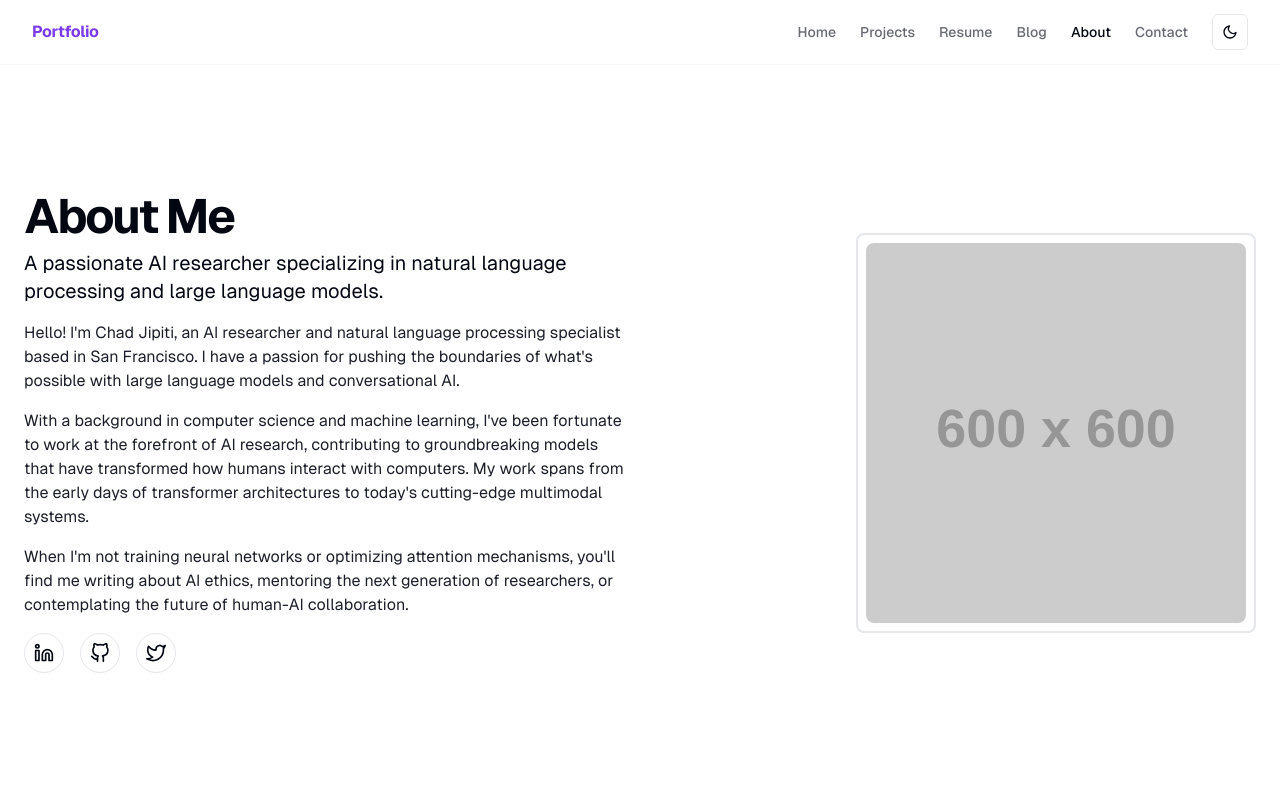
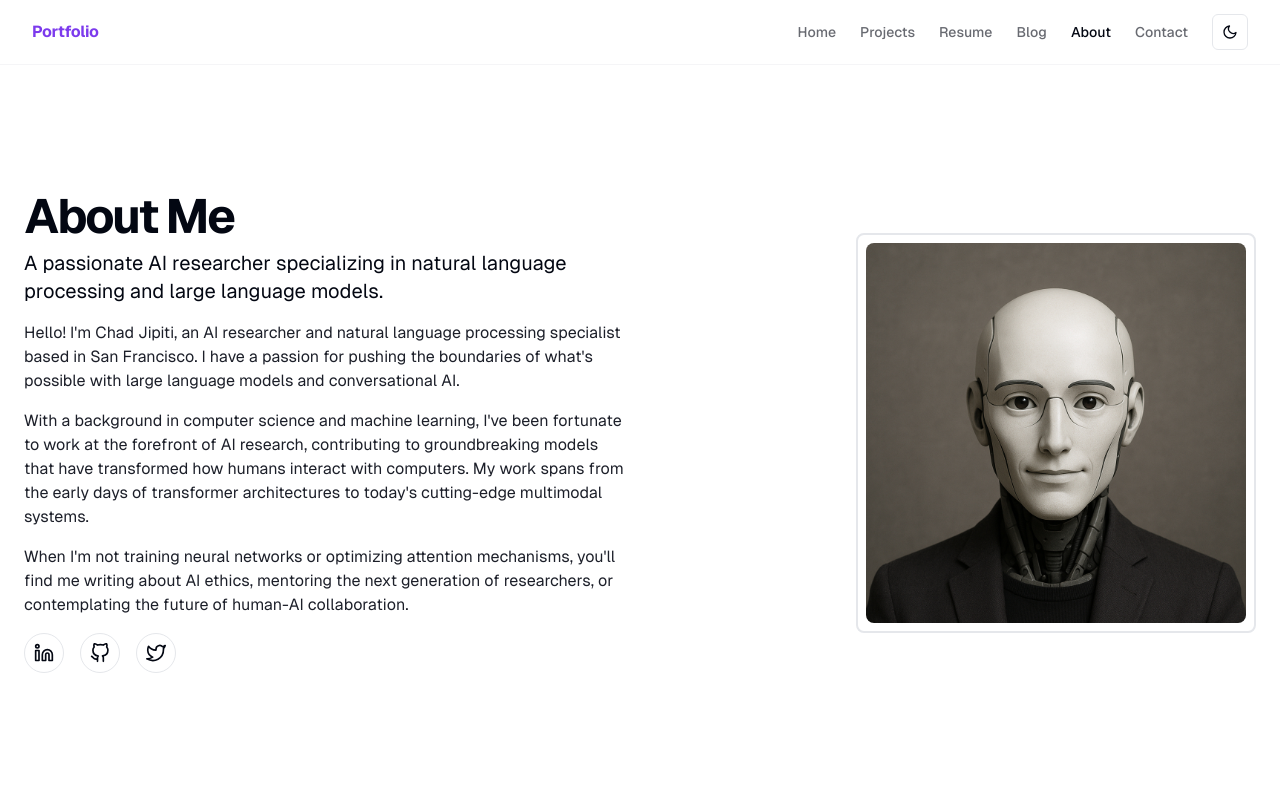
Before and after one commit to mario-guerra/portfolio-website, a Next.js app: page /portfolio-website/about in a window 1280 px wide. Shown: the top 800 px of the page. Built offline with nearby package versions, Linux system fonts and the light colour scheme.

Commit message:
add avatar image

```diff
--- a/src/app/about/page.tsx
+++ b/src/app/about/page.tsx
@@ -61,7 +61,7 @@ export default function AboutPage() {
             <div className="flex items-center justify-center">
               <div className="relative aspect-square overflow-hidden rounded-lg border-2 border-border bg-background/50 p-2">
                 <Image
-                  src="https://placehold.co/600x600/4f46e5/ffffff?text=Chad+Jipiti"
+                  src="/portfolio-website/images/profile/Chad_Jipiti_Avatar.jpg"
                   alt="Chad Jipiti"
                   width={400}
                   height={400}
--- a/src/app/page.tsx
+++ b/src/app/page.tsx
@@ -69,7 +69,7 @@ export default function Home() {
 						<div className="flex items-center justify-center">
 							<div className="relative aspect-square overflow-hidden rounded-full border-2 border-primary bg-background/50 p-2">
 								<Image
-									src="https://placehold.co/600x600/4f46e5/ffffff?text=Chad+Jipiti"
+									src="/portfolio-website/images/profile/Chad_Jipiti_Avatar.jpg"
 									alt="Chad Jipiti"
 									width={500}
 									height={500}
```
Also changed, not shown: public/images/profile/Chad_Jipiti_Avatar.jpg (added).
